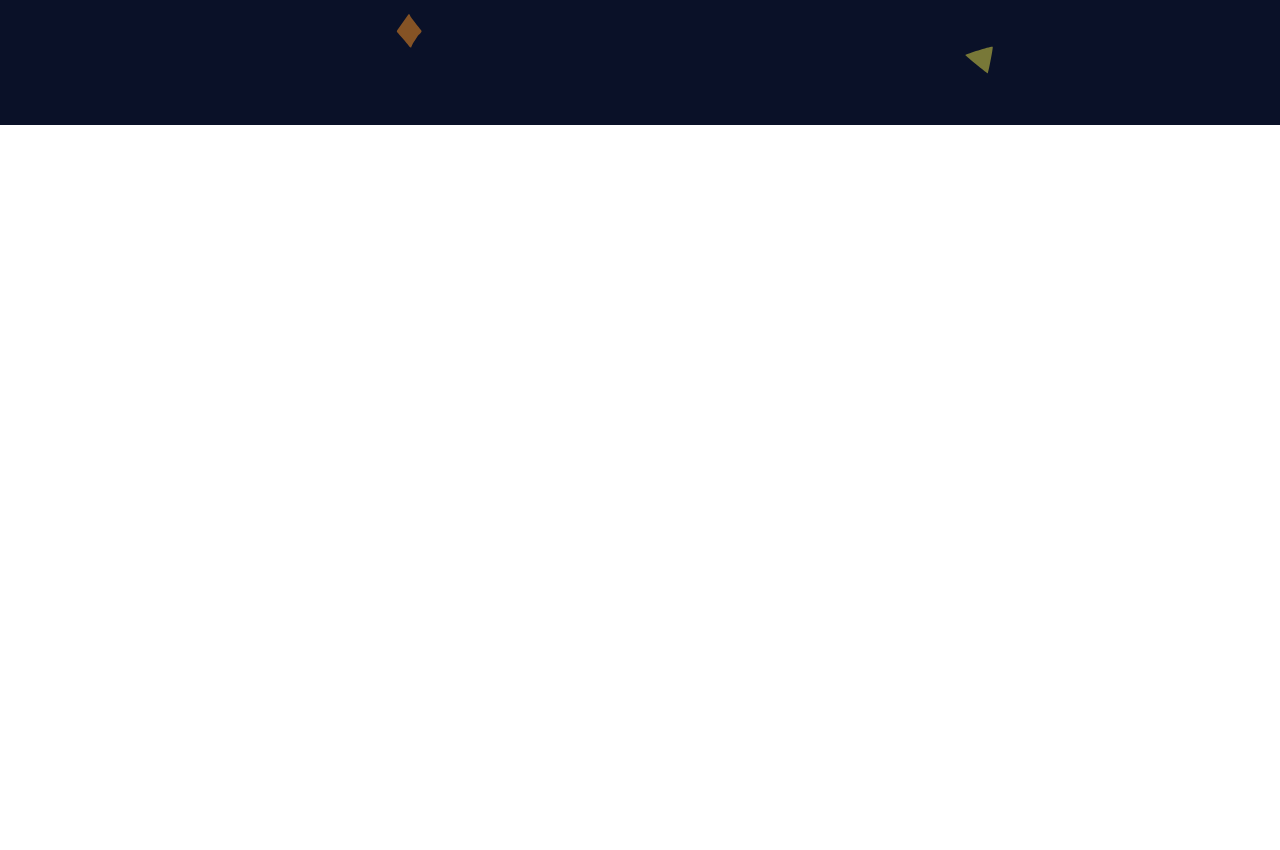
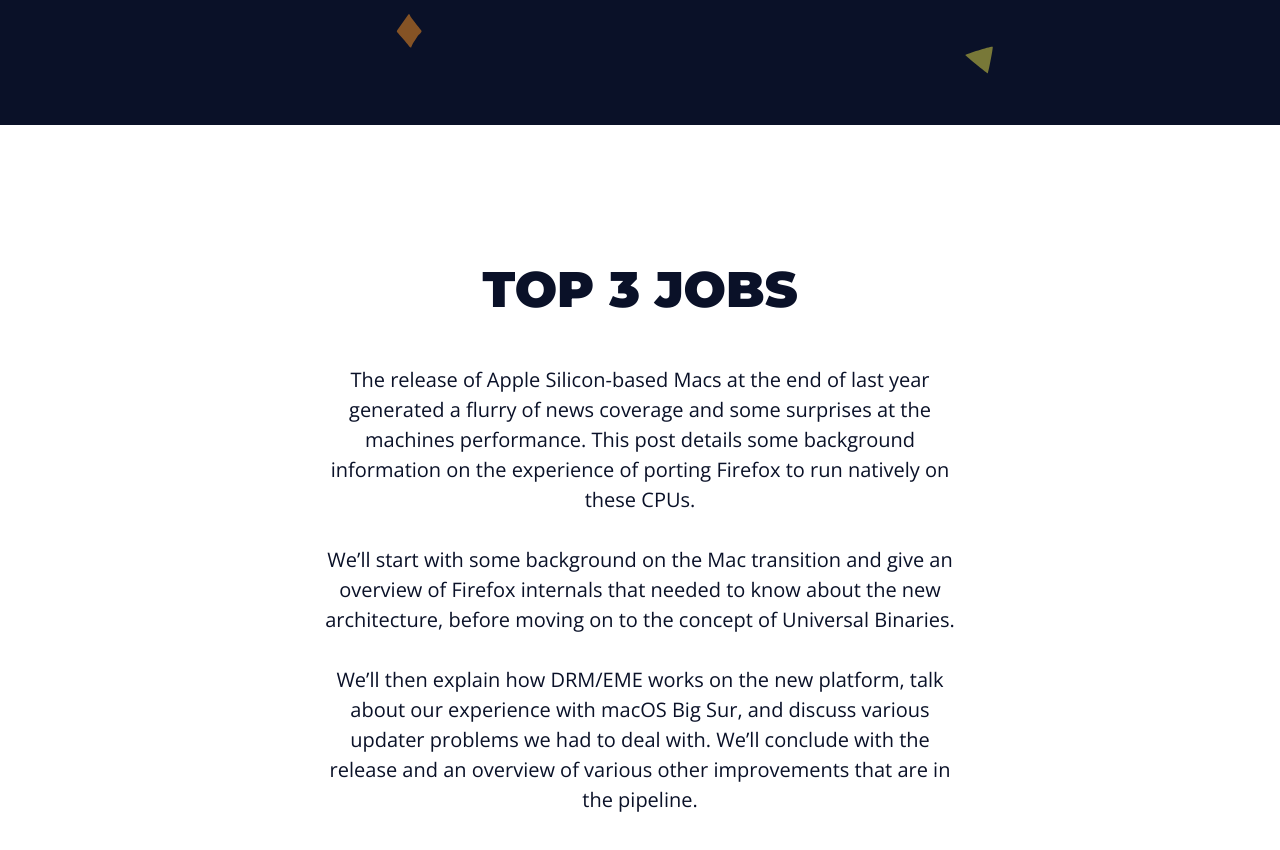
Before and after one commit to Rafael-Mota-Moraes/Landing-Page-HTML-e-CSS, a plain HTML site: page index.html in a window 1280 px wide. Shown: the part 800-1650 px from the top of the page. Drawn offline with nearby package versions, Linux system fonts and the light colour scheme.

Commit message:
sessão top 3

```diff
--- a/assets/css/elements.css
+++ b/assets/css/elements.css
@@ -5,6 +5,7 @@
 
 html {
   font-size: 62.5%;
+  scroll-behavior: smooth;
 }
 
 body {
@@ -29,7 +30,9 @@ h1 {
 }
 
 h2 {
-  font-size: 5.5rem;
+  font-size: 5rem;
+  margin-bottom: 5rem;
+  line-height: 1;
 }
 
 h3 {
@@ -51,3 +54,7 @@ h6 {
 a {
   text-decoration: none;
 }
+
+p {
+  margin-bottom: 3rem;
+}
--- a/assets/css/menu.css
+++ b/assets/css/menu.css
@@ -4,6 +4,7 @@
   left: 0;
   right: 0;
   width: 100%;
+  z-index: 10;
   box-shadow: 0px 4px 14px 0px rgba(0, 0, 0, 0.4);
 }
 
--- a/assets/css/styles.css
+++ b/assets/css/styles.css
@@ -15,13 +15,16 @@
   justify-content: center;
 }
 
-.intro-text-content h2 {
-  font-size: 5rem;
-  margin-bottom: 5rem;
-  line-height: 1;
-}
-
 .intro-img img {
   max-width: 100%;
   height: auto;
 }
+
+.top3-content {
+  max-width: 64rem;
+  height: 100vh;
+  display: flex;
+  flex-flow: column wrap;
+  justify-content: center;
+  text-align: center;
+}
--- a/index.html
+++ b/index.html
@@ -28,10 +28,10 @@
         <nav>
           <ul>
             <li>
-              <a href="#">intro</a>
+              <a href="#intro">intro</a>
             </li>
             <li>
-              <a href="#">top 3</a>
+              <a href="#top3">top 3</a>
             </li>
             <li>
               <a href="#">gallery</a>
@@ -49,7 +49,7 @@
 
     <div class="menu-spacing"></div>
 
-    <section class="intro main-bg section">
+    <section id="intro" class="intro main-bg section">
       <div class="main-content intro-content">
         <div class="intro-text-content">
           <h2>JANUARY BRINGS US FIREFOX 85</h2>
@@ -61,8 +61,13 @@
       </div>
     </section>
 
-    <section class="white-bg section">
-
+    <section id="top3" class="white-bg section">
+      <div class="main-content top3-content">
+        <h2>TOP 3 JOBS</h2>
+        <p>The release of Apple Silicon-based Macs at the end of last year generated a flurry of news coverage and some surprises at the machines performance. This post details some background information on the experience of porting Firefox to run natively on these CPUs.</p>
+        <p>We’ll start with some background on the Mac transition and give an overview of Firefox internals that needed to know about the new architecture, before moving on to the concept of Universal Binaries.</p>
+        <p>We’ll then explain how DRM/EME works on the new platform, talk about our experience with macOS Big Sur, and discuss various updater problems we had to deal with. We’ll conclude with the release and an overview of various other improvements that are in the pipeline.</p>
+      </div>
     </section>
 
 
```
